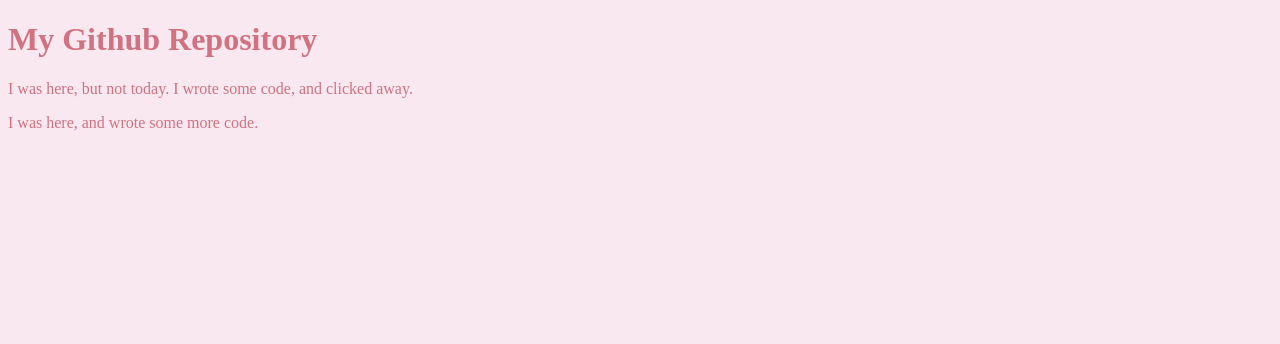
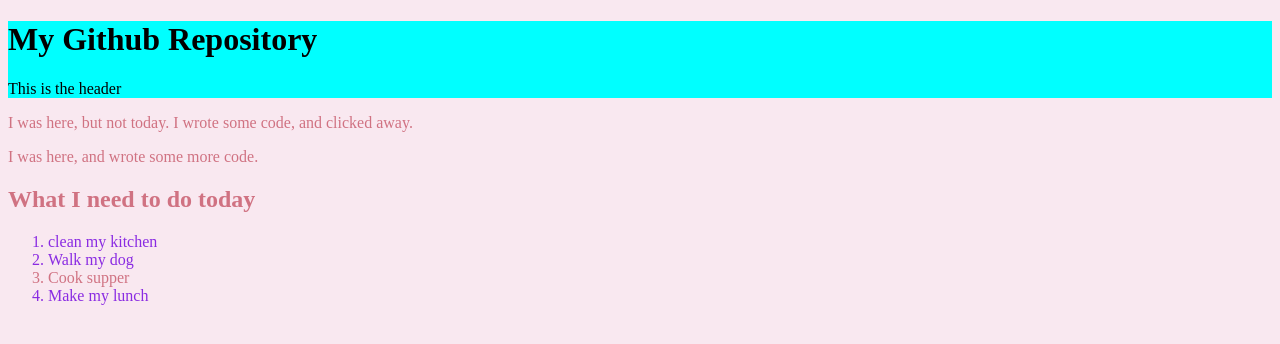
Before and after one commit to KylieAimee/Intermediate-web-repo, a plain HTML site: page index.html in a window 1280 px wide. Drawn offline with Linux system fonts and the light colour scheme.

Commit message:
divs and Ids
added css with div and id

```diff
--- a/index.html
+++ b/index.html
@@ -7,10 +7,21 @@
 		<link rel="stylesheet" href="style.css">
 	</head>
 	<body>
-		<h1>My Github Repository</h1>
-		<p>I was here, but not today. I wrote some code, and clicked away.</p>
+		<div class="header">
+			<h1>My Github Repository</h1>
+			<p>This is the header</p>
+		</div>
+		<p id="first">I was here, but not today. I wrote some code, and clicked away.</p>
 
         <p>I was here, and wrote some more code.</p>
+
+		<h2>What I need to do today</h2>
+		<ol>
+			<li class="personal">clean my kitchen</li>
+			<li class="personal">Walk my dog</li>
+			<li>Cook supper</li>
+			<li class="personal">Make my lunch</li>
+		</ol>
 	</body>
 
 
--- a/style.css
+++ b/style.css
@@ -2,3 +2,17 @@ body {
     background-color: rgb(249, 232, 240);
     color: rgb(208, 114, 130);
 }
+
+
+#first {
+    colour: lime;
+}
+
+li.personal {
+    color:blueviolet;
+}
+
+div.header {
+    background-color: aqua;
+    color: black;
+}
```
